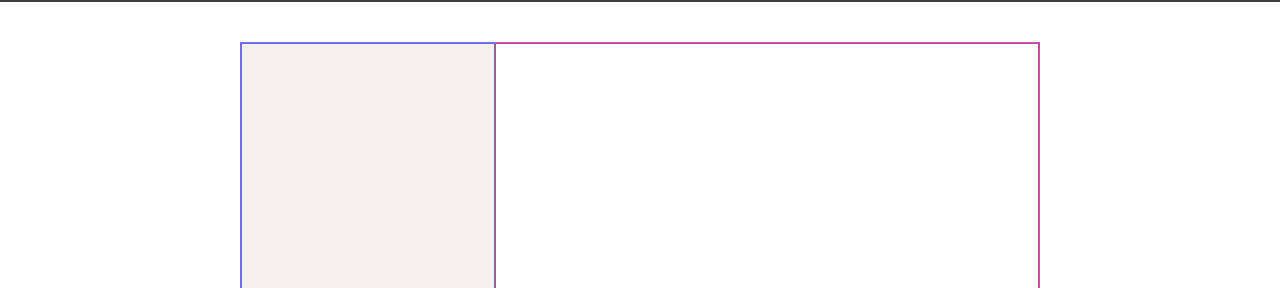
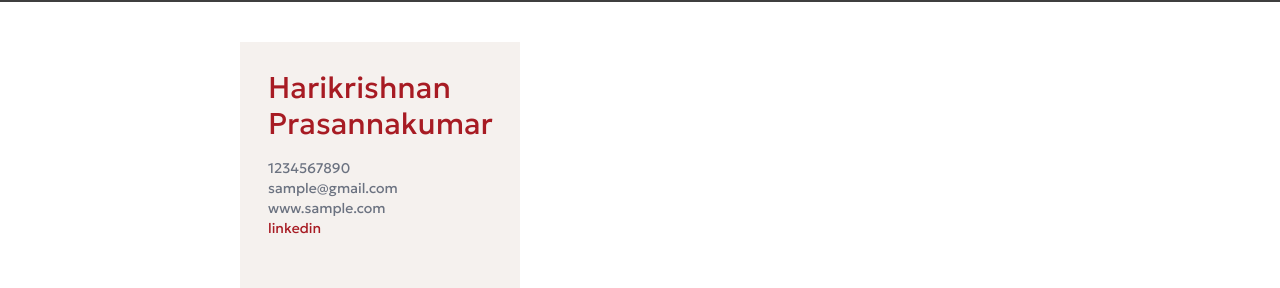
Before and after one commit to HarikrishnanYPR1707/EcliptiQ, a React (Vite) app: page /templates/bk/elr in a window 1280 px wide. Shown: the part 278-566 px from the top of the page. Built offline with nearby package versions, Linux system fonts and the light colour scheme; no server answers; grey boxes are pictures that could not be loaded; a web font is replaced by a local one.

Commit message:
done with header section

```diff
--- a/src/components/resumeTemplates/banking/BkElr.jsx
+++ b/src/components/resumeTemplates/banking/BkElr.jsx
@@ -32,11 +32,44 @@ const BkElr = () => {
           ref={bkElrComponentDownloadRef}
           className="min-h-[1131px] w-full max-w-[800px] bg-white font-geologica text-black"
         >
-          <div className="flex w-full border border-purple-500">
-            {/* left section */}
-            <div className="min-h-[1131px] w-[35%] border border-blue-500 bg-[#f5f1ee]"></div>
-            {/* right section */}
-            <div className="min-h-[1131px] w-[75%] border border-red-500"></div>
+          <div className="flex w-full">
+            {/* --------------------- left section ---------------------*/}
+            <div className="min-h-[1131px] w-[35%] bg-[#f5f1ee] p-7">
+              {/* header section */}
+              <div className="">
+                <h1 className="flex flex-col text-3xl text-[#a71b23]">
+                  <span className="">Harikrishnan</span>
+                  <span className="">Prasannakumar</span>
+                </h1>
+                <div className="mt-4 flex flex-col items-start justify-between">
+                  <p className="flex w-fit items-center justify-center gap-2 text-sm text-gray-500">
+                    <span className="">1234567890</span>
+                  </p>
+                  <p className="flex w-fit items-center justify-center gap-2 text-sm text-gray-500">
+                    <span className="">sample@gmail.com</span>
+                  </p>
+                  <p className="flex w-fit items-center justify-center text-sm text-gray-500">
+                    <a
+                      href="#"
+                      className="flex items-center justify-center gap-2"
+                    >
+                      www.sample.com
+                    </a>
+                  </p>
+                  <p className="flex w-fit items-center justify-center text-sm text-gray-500">
+                    <a
+                      href=""
+                      className="flex items-center justify-center gap-2"
+                    >
+                      <span className="text-[#a71b23]">linkedin</span>
+                    </a>
+                  </p>
+                </div>
+              </div>
+              {/* Education section */}
+            </div>
+            {/* --------------------- right section ---------------------*/}
+            <div className="min-h-[1131px] w-[75%] p-7"></div>
           </div>
         </div>
         <button
```
